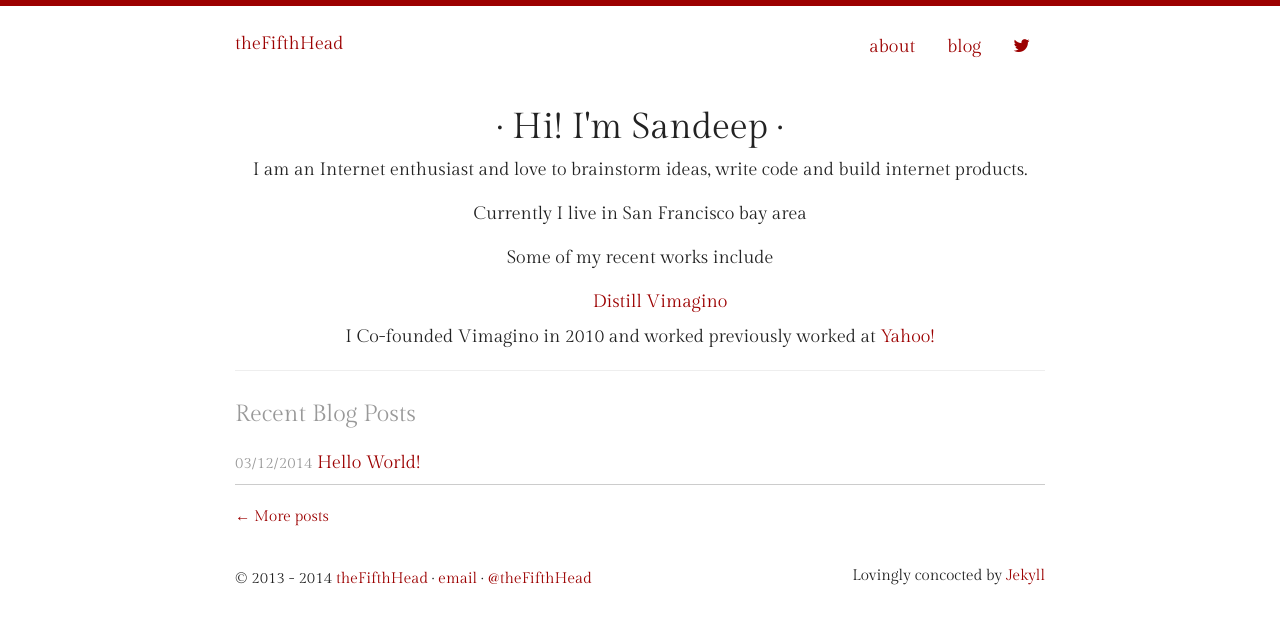
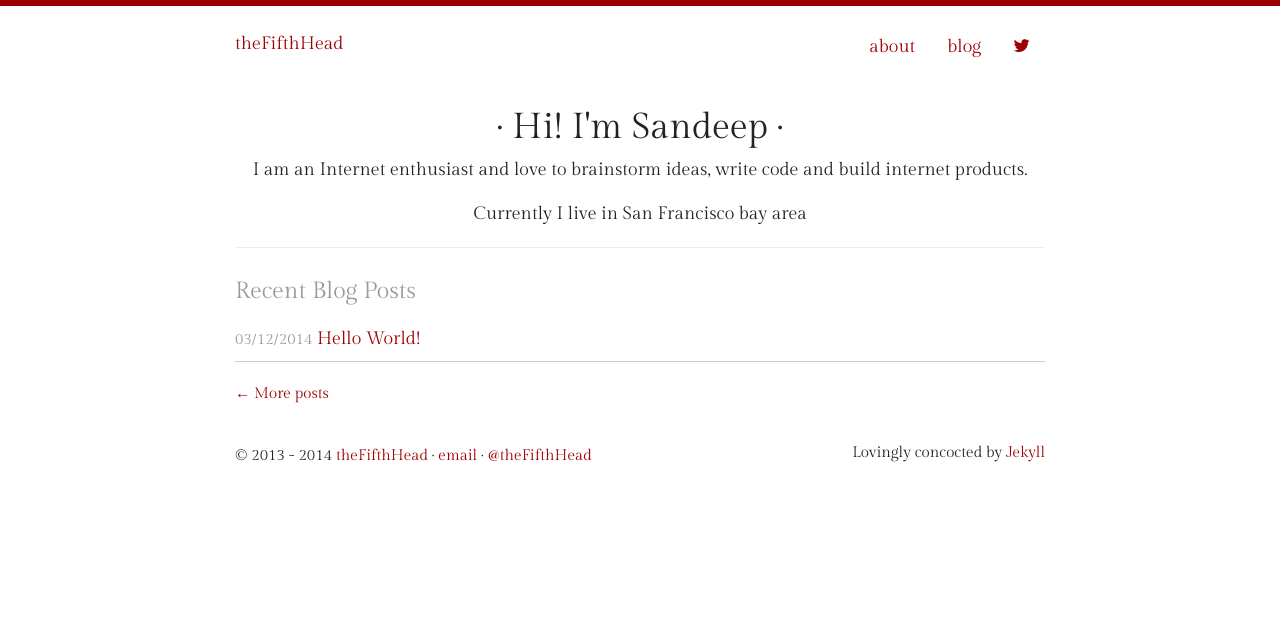
Before and after one commit to thefifthhead/thefifthhead.github.io, a Jekyll site: the page built from index.html, in a window 1280 px wide. Shown: the top 624 px of the page. Built offline with Jekyll 4.4.1, drawn with Linux system fonts in a browser that asks for light colours.

Commit message:
Update index.html

```diff
--- a/index.html
+++ b/index.html
@@ -14,13 +14,6 @@ title: Home
     </p>
     <p>Currently I live in San Francisco bay area</p>
     <p>
-      Some of my recent works include
-      <ul>
-        <a href="http://distill.io">Distill</a>
-        <a href="http://vhelp.me">Vimagino</a>
-      </ul>
-      I Co-founded Vimagino in 2010 and worked previously worked at <a href="http://www.yahoo.com">Yahoo!</a>
-    </p>
 
   </div>
 
```
